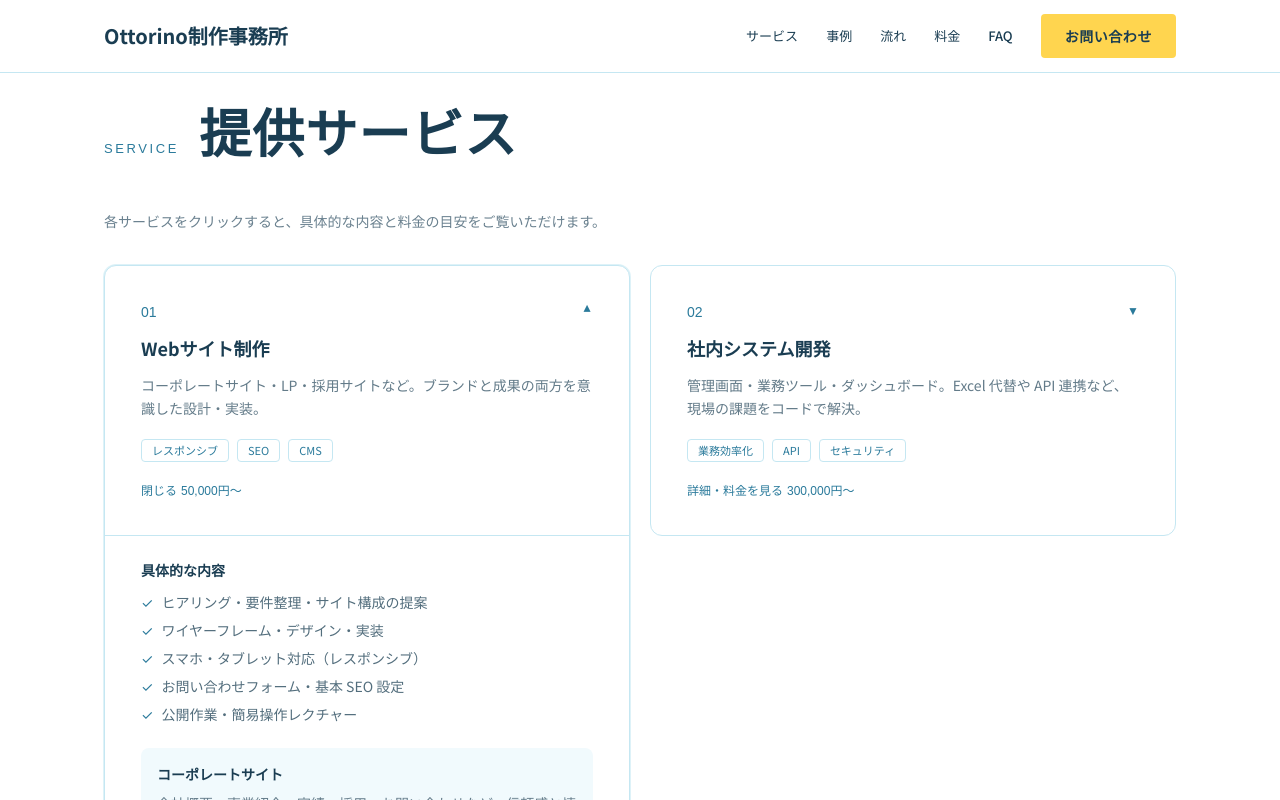
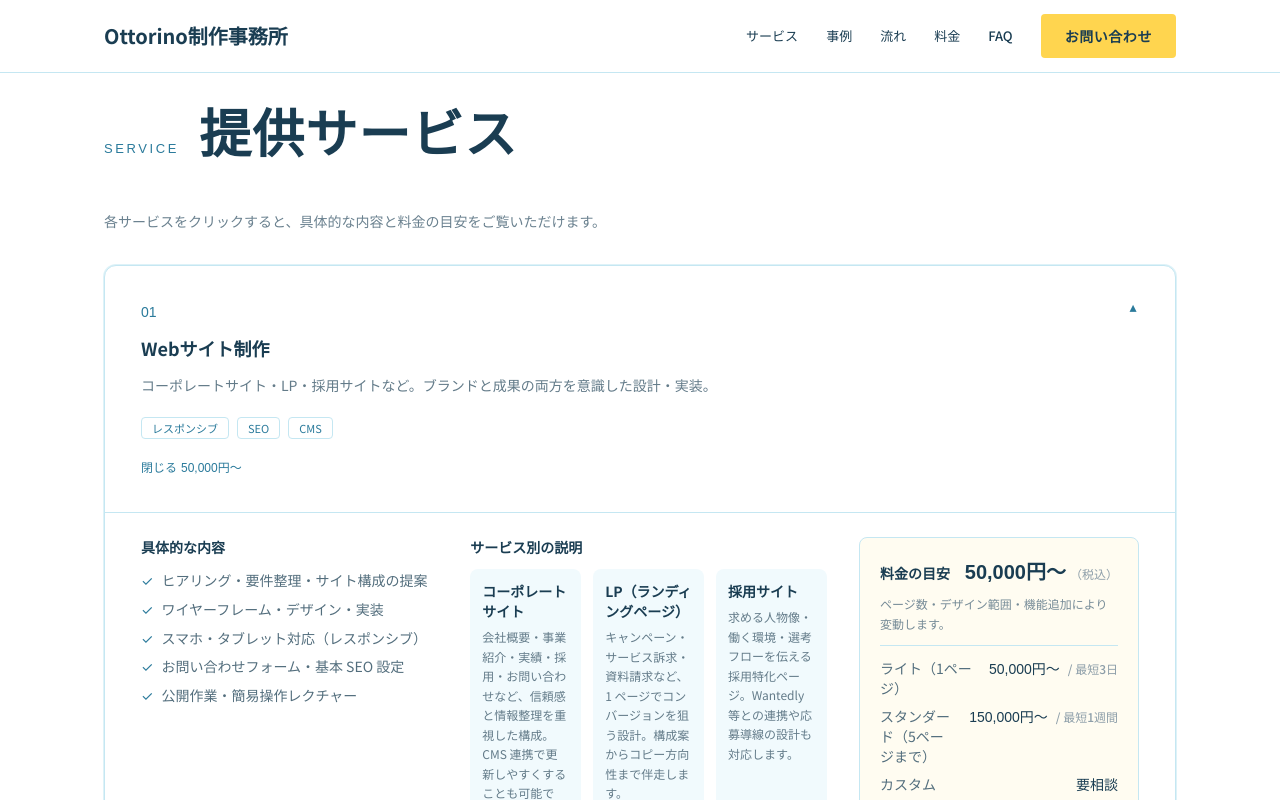
Before and after one commit to citronharu/homepage, a Next.js app: page / in a window 1280 px wide. Both pictures are taken after a click on the button 367 px from the left and 1220 px from the top of the page. Shown: the part 820-1620 px from the top of the page. Built offline with nearby package versions, Linux system fonts and the light colour scheme; a web font is replaced by a local one.

Commit message:
Expand service cards full width with horizontal detail layout.
Use three-column grid for scope, descriptions, and pricing on desktop.

Co-authored-by: Cursor <cursoragent@cursor.com>

```diff
--- a/app/globals.css
+++ b/app/globals.css
@@ -196,6 +196,42 @@ body {
   }
 }
 
+.service-detail-grid {
+  display: grid;
+  gap: 1.5rem;
+}
+
+@media (min-width: 1024px) {
+  .service-detail-grid {
+    grid-template-columns: minmax(0, 1fr) minmax(0, 1.2fr) minmax(240px, 280px);
+    gap: 2rem;
+    align-items: start;
+  }
+}
+
+.service-detail-details {
+  display: grid;
+  gap: 0.75rem;
+}
+
+@media (min-width: 640px) {
+  .service-detail-details {
+    grid-template-columns: repeat(2, minmax(0, 1fr));
+  }
+}
+
+@media (min-width: 1024px) {
+  .service-detail-details {
+    grid-template-columns: minmax(0, 1fr);
+  }
+}
+
+@media (min-width: 1280px) {
+  .service-detail-details {
+    grid-template-columns: repeat(3, minmax(0, 1fr));
+  }
+}
+
 .section-heading {
   display: flex;
   flex-wrap: wrap;
--- a/components/Site.tsx
+++ b/components/Site.tsx
@@ -187,15 +187,28 @@ export default function Site() {
             </Reveal>
             <div className="grid gap-5 md:grid-cols-2">
               {SERVICES.map((s, i) => (
-                <Reveal key={s.id} delay={i * 0.06}>
+                <Reveal key={s.id} delay={i * 0.06} className={expandedService === s.id ? "md:col-span-2" : ""}>
                   <article
+                    id={`service-${s.id}`}
                     className={`card-gp overflow-hidden transition ${
-                      expandedService === s.id ? "border-[var(--color-sky)] ring-1 ring-[var(--color-sky)]/25" : ""
+                      expandedService === s.id
+                        ? "border-[var(--color-sky)] ring-1 ring-[var(--color-sky)]/25"
+                        : ""
                     }`}
                   >
                     <button
                       type="button"
-                      onClick={() => setExpandedService(expandedService === s.id ? null : s.id)}
+                      onClick={() => {
+                        const opening = expandedService !== s.id;
+                        setExpandedService(opening ? s.id : null);
+                        if (opening) {
+                          requestAnimationFrame(() => {
+                            document
+                              .getElementById(`service-${s.id}`)
+                              ?.scrollIntoView({ behavior: "smooth", block: "nearest" });
+                          });
+                        }
+                      }}
                       className="w-full p-8 text-left lg:p-9"
                       aria-expanded={expandedService === s.id}
                     >
@@ -237,41 +250,48 @@ export default function Site() {
                       <motion.div
                         initial={{ opacity: 0, height: 0 }}
                         animate={{ opacity: 1, height: "auto" }}
-                        className="border-t border-[var(--color-border)] px-8 pb-8 lg:px-9 lg:pb-9"
+                        className="max-h-[min(70vh,800px)] overflow-y-auto border-t border-[var(--color-border)] px-8 pb-8 lg:max-h-none lg:overflow-visible lg:px-9 lg:pb-9"
                       >
-                        <div className="pt-6">
+                        <div className="service-detail-grid pt-6">
+                          <section>
                             <h4 className="text-sm font-bold text-[var(--color-charcoal)]">具体的な内容</h4>
-                          <ul className="mt-3 space-y-2">
+                            <ul className="mt-3 space-y-1.5">
                               {s.includes.map((item) => (
                                 <li
                                   key={item}
-                                className="flex gap-2 text-sm text-[color-mix(in_srgb,var(--color-charcoal)_75%,white)]"
+                                  className="flex gap-2 text-xs leading-relaxed text-[color-mix(in_srgb,var(--color-charcoal)_75%,white)] sm:text-sm"
                                 >
                                   <span className="shrink-0 text-[var(--color-deep)]">✓</span>
                                   {item}
                                 </li>
                               ))}
                             </ul>
-                        </div>
+                          </section>
 
-                        <div className="mt-6 space-y-4">
+                          <section>
+                            <h4 className="text-sm font-bold text-[var(--color-charcoal)]">サービス別の説明</h4>
+                            <div className="service-detail-details mt-3">
                               {s.details.map((d) => (
                                 <div
                                   key={d.title}
-                              className="rounded-lg bg-[color-mix(in_srgb,var(--color-sky-pale)_80%,white)] p-4"
+                                  className="rounded-lg bg-[color-mix(in_srgb,var(--color-sky-pale)_80%,white)] p-3"
                                 >
-                              <h4 className="text-sm font-bold text-[var(--color-charcoal)]">{d.title}</h4>
-                              <p className="mt-2 text-sm leading-relaxed text-[color-mix(in_srgb,var(--color-charcoal)_68%,white)]">
+                                  <h5 className="text-xs font-bold text-[var(--color-charcoal)] sm:text-sm">
+                                    {d.title}
+                                  </h5>
+                                  <p className="mt-1.5 text-xs leading-relaxed text-[color-mix(in_srgb,var(--color-charcoal)_68%,white)]">
                                     {d.body}
                                   </p>
                                 </div>
                               ))}
                             </div>
+                          </section>
 
-                        <div className="mt-6 rounded-lg border border-[var(--color-border)] bg-[color-mix(in_srgb,var(--color-yellow)_8%,white)] p-5">
+                          <section className="lg:sticky lg:top-24">
+                            <div className="rounded-lg border border-[var(--color-border)] bg-[color-mix(in_srgb,var(--color-yellow)_8%,white)] p-4 lg:p-5">
                               <div className="flex flex-wrap items-baseline justify-between gap-2">
                                 <h4 className="text-sm font-bold text-[var(--color-charcoal)]">料金の目安</h4>
-                            <p className="font-mono-accent text-xl font-bold text-[var(--color-charcoal)]">
+                                <p className="font-mono-accent text-lg font-bold text-[var(--color-charcoal)] lg:text-xl">
                                   {s.pricing.range}
                                   <span className="ml-1 text-xs font-normal text-[color-mix(in_srgb,var(--color-charcoal)_50%,white)]">
                                     （税込）
@@ -281,22 +301,22 @@ export default function Site() {
                               <p className="mt-2 text-xs leading-relaxed text-[color-mix(in_srgb,var(--color-charcoal)_60%,white)]">
                                 {s.pricing.note}
                               </p>
-                          <ul className="mt-4 space-y-2 border-t border-[var(--color-border)] pt-4">
+                              <ul className="mt-3 space-y-2 border-t border-[var(--color-border)] pt-3">
                                 {s.pricing.items.map((item) => (
                                   <li
                                     key={item.label}
-                                className="flex flex-wrap items-baseline justify-between gap-x-4 gap-y-1 text-sm"
+                                    className="flex flex-col gap-0.5 text-xs sm:flex-row sm:items-baseline sm:justify-between sm:gap-x-3 sm:text-sm"
                                   >
                                     <span className="text-[color-mix(in_srgb,var(--color-charcoal)_75%,white)]">
                                       {item.label}
                                     </span>
-                                <span className="font-medium text-[var(--color-charcoal)]">
+                                    <span className="shrink-0 font-medium text-[var(--color-charcoal)]">
                                       {item.price === "要相談" ? (
                                         item.price
                                       ) : (
                                         <>
                                           <span className="font-mono-accent">{item.price}</span>
-                                      <span className="ml-2 text-xs text-[color-mix(in_srgb,var(--color-charcoal)_50%,white)]">
+                                          <span className="ml-1 text-[10px] text-[color-mix(in_srgb,var(--color-charcoal)_50%,white)] sm:ml-2 sm:text-xs">
                                             / {item.delivery}
                                           </span>
                                         </>
@@ -305,9 +325,11 @@ export default function Site() {
                                   </li>
                                 ))}
                               </ul>
-                          <a href="#contact" className="btn-primary mt-5 inline-flex text-sm">
+                              <a href="#contact" className="btn-primary mt-4 inline-flex w-full justify-center text-sm sm:w-auto">
                                 この内容で相談する
                               </a>
+                            </div>
+                          </section>
                         </div>
                       </motion.div>
                     )}
```
Also changed, not shown: 1 other file (tests, documents, lock files or other folders). Lines whose indentation alone changed are shown as unchanged.
